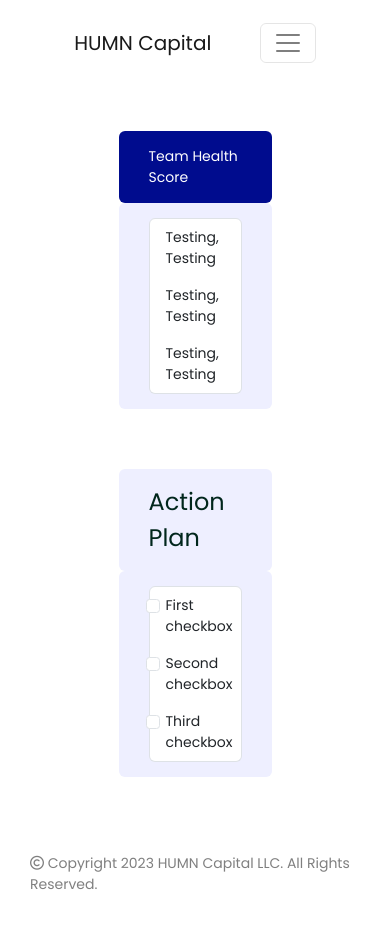
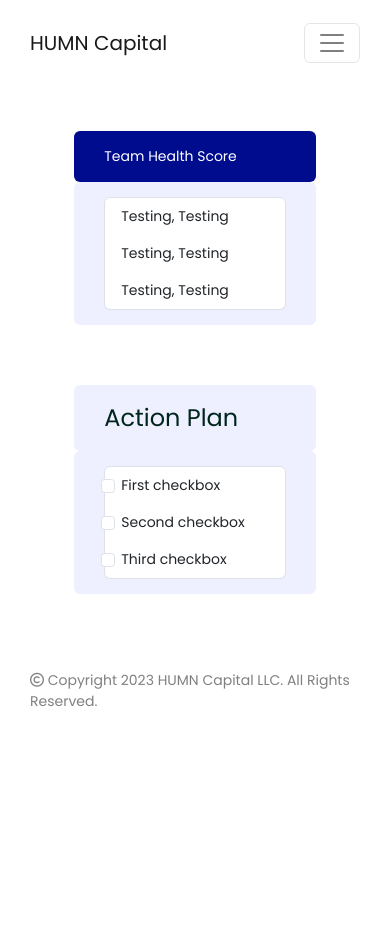
Before and after one commit to amagolden/amagolden.github.io, a plain HTML site: page index.html in a window 390 px wide. After the commit the page ends 844 px from the top, so only its background shows below. Drawn offline with nearby package versions, Linux system fonts and the light colour scheme.

Commit message:
3/24 updates
mobile formatting

```diff
--- a/index.html
+++ b/index.html
@@ -27,10 +27,6 @@
 
     <!-- Header-->
     <div class="container-fluid">
-        <div class="row">
-            <div class="col">
-            </div>
-            <div class="col-9">
         <nav class="navbar navbar-expand-lg navbar-light">
             <a class="navbar-brand navbar-custom-brand" href="#">HUMN Capital</a>
             <button class="navbar-toggler" type="button" data-toggle="collapse" data-target="#navbarSupportedContent" aria-controls="navbarSupportedContent" aria-expanded="false" aria-label="Toggle navigation">
@@ -40,10 +36,6 @@
                 <span class="navbar-text">Your Team Summary</span>
             </div>
         </nav>
-            </div>
-            <div class="col">
-            </div>
-        </div>
     </div>
 
     <!-- Padding-->
@@ -56,7 +48,7 @@
         <div class="row">
             <div class="col">
             </div>
-            <div class="col-6">
+            <div class="col-9">
                 <div class="container-fluid container-custom-header rounded">Team Health Score</div>
                 <div class="container-fluid container-custom-body rounded">
                     <ul class="list-group">
@@ -87,7 +79,7 @@
         <div class="row">
             <div class="col">
             </div>
-            <div class="col-6">
+            <div class="col-9">
                 <div class="container-fluid container-custom-header2 rounded">Action Plan</div>
                 <div class="container-fluid container-custom-body2 rounded">
                     <ul class="list-group">
```
Lines whose indentation alone changed are shown as unchanged.
